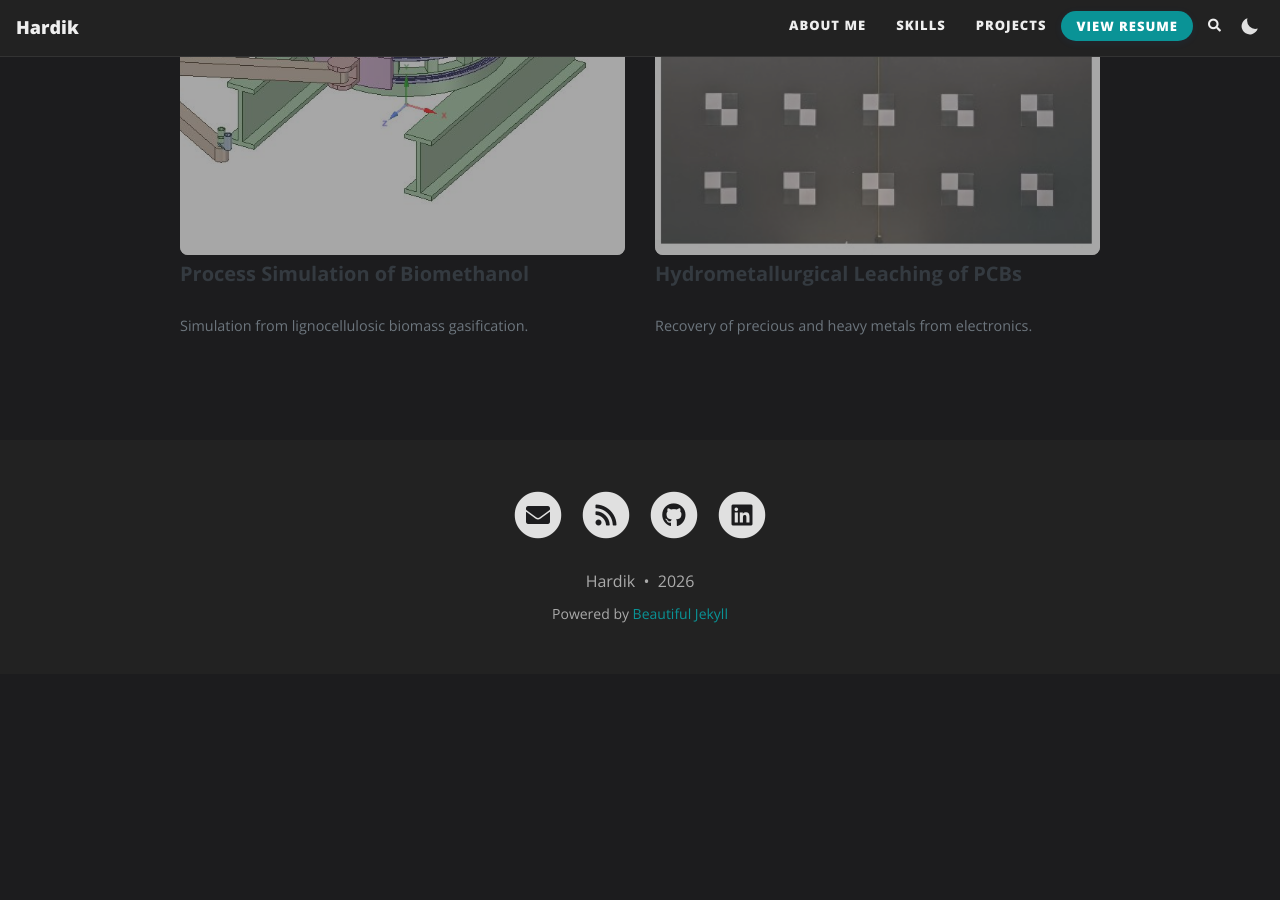
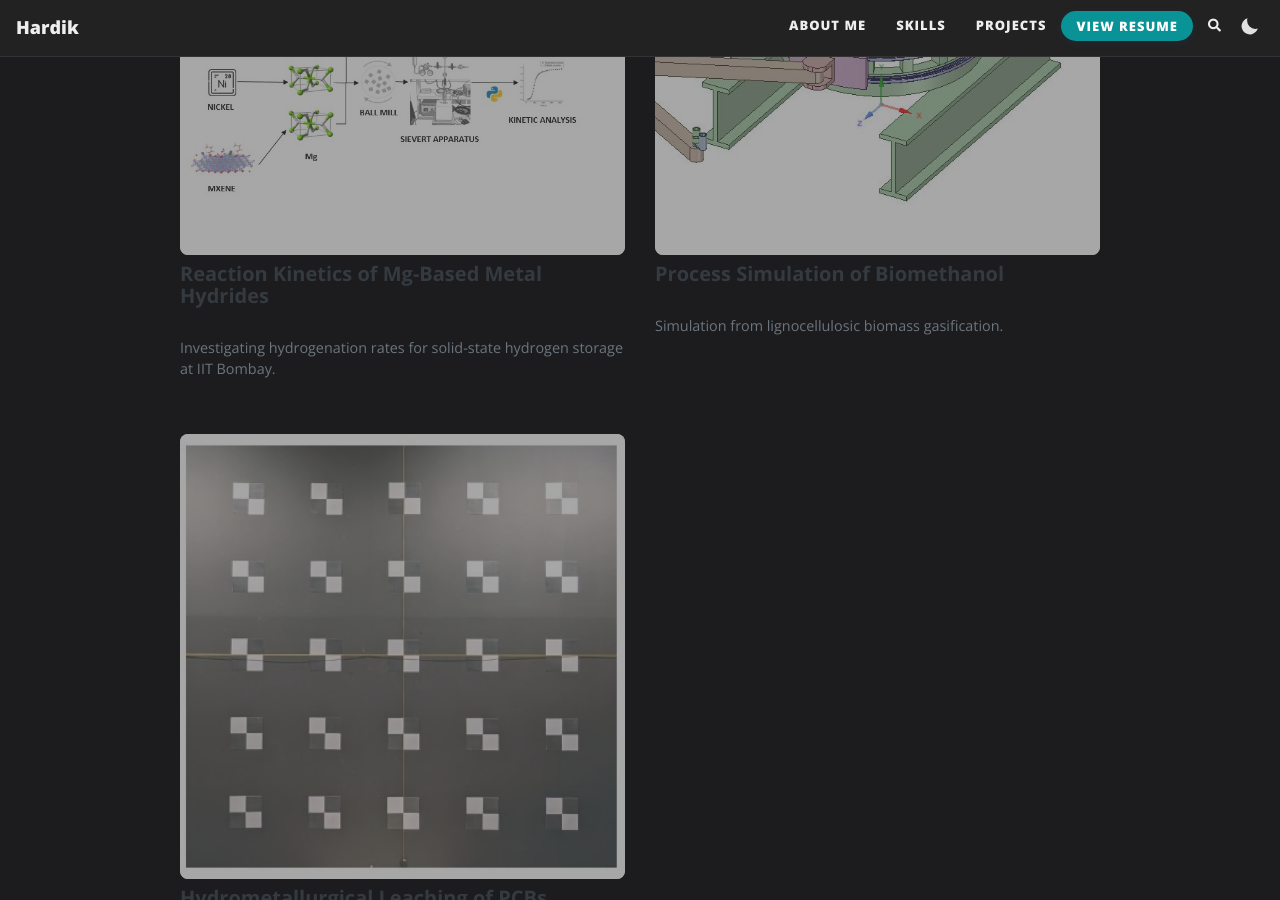
Before and after one commit to Hardik-Ma/Hardik-Ma.github.io, a Jekyll site: the page built from projects.md, in a window 1280 px wide and 900 px high, scrolled down 2548 px. Built offline with Jekyll 4.4.1, drawn with Linux system fonts in a browser that asks for light colours; comment, search, counter and statistics services are not loaded; before the commit the page ends 3222 px from its top, so only the background shows below that.

Commit message:
Added IITB Kinetics project

```diff
--- a/projects.md
+++ b/projects.md
@@ -71,6 +71,16 @@ subtitle: Built with purpose. Driven by passion.
   </div>
 
   <div class="col-md-6 mb-4">
+    <a href="{{ '/projects/mg_nanocomposite_hydrogen/' | relative_url }}">
+      <div class="project-img-wrapper">
+        <img src="{{ '/assets/img/projects/IITB_overview.jpg' | relative_url }}" alt="Mg-Based Metal Hydride Kinetics" class="img-fluid rounded shadow-sm">
+      </div>
+      <h5 class="mt-2 text-dark">Reaction Kinetics of Mg-Based Metal Hydrides</h5>
+      <p class="text-muted small">Investigating hydrogenation rates for solid-state hydrogen storage at IIT Bombay.</p>
+    </a>
+  </div>
+
+  <div class="col-md-6 mb-4">
     <a href="#">
       <div class="project-img-wrapper">
         <img src="{{ '/assets/img/projects/project_5.jpg' | relative_url }}" alt="Biomethanol" class="img-fluid rounded shadow-sm">
```
Also changed, not shown: projects/mg_nanocomposite_hydrogen.md (added, +69 -0 lines), assets/img/projects/IITB_overview.jpg (added), assets/img/projects/Sievert apparatus_1.jpg (added), assets/img/projects/Sievert apparatus_2.jpg (added).
